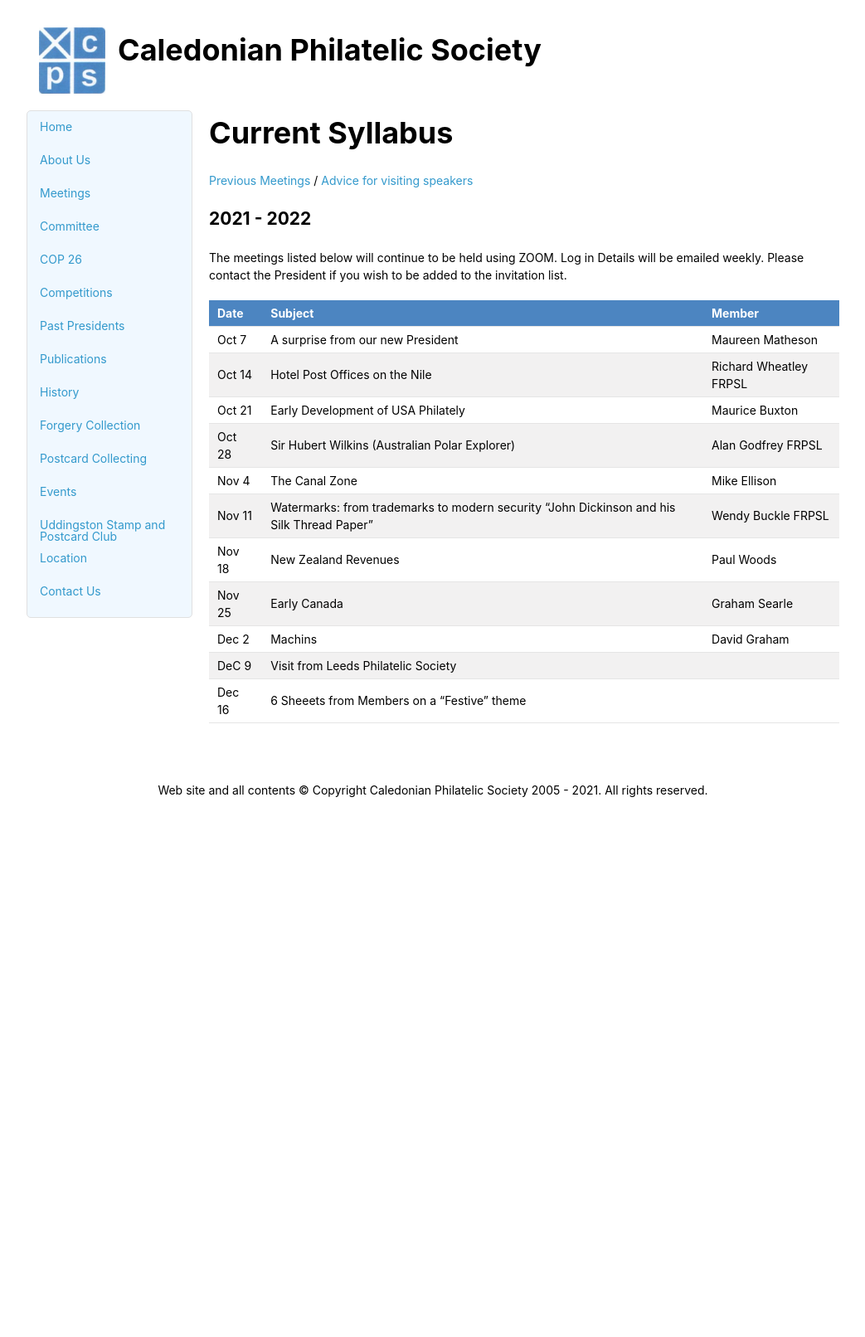
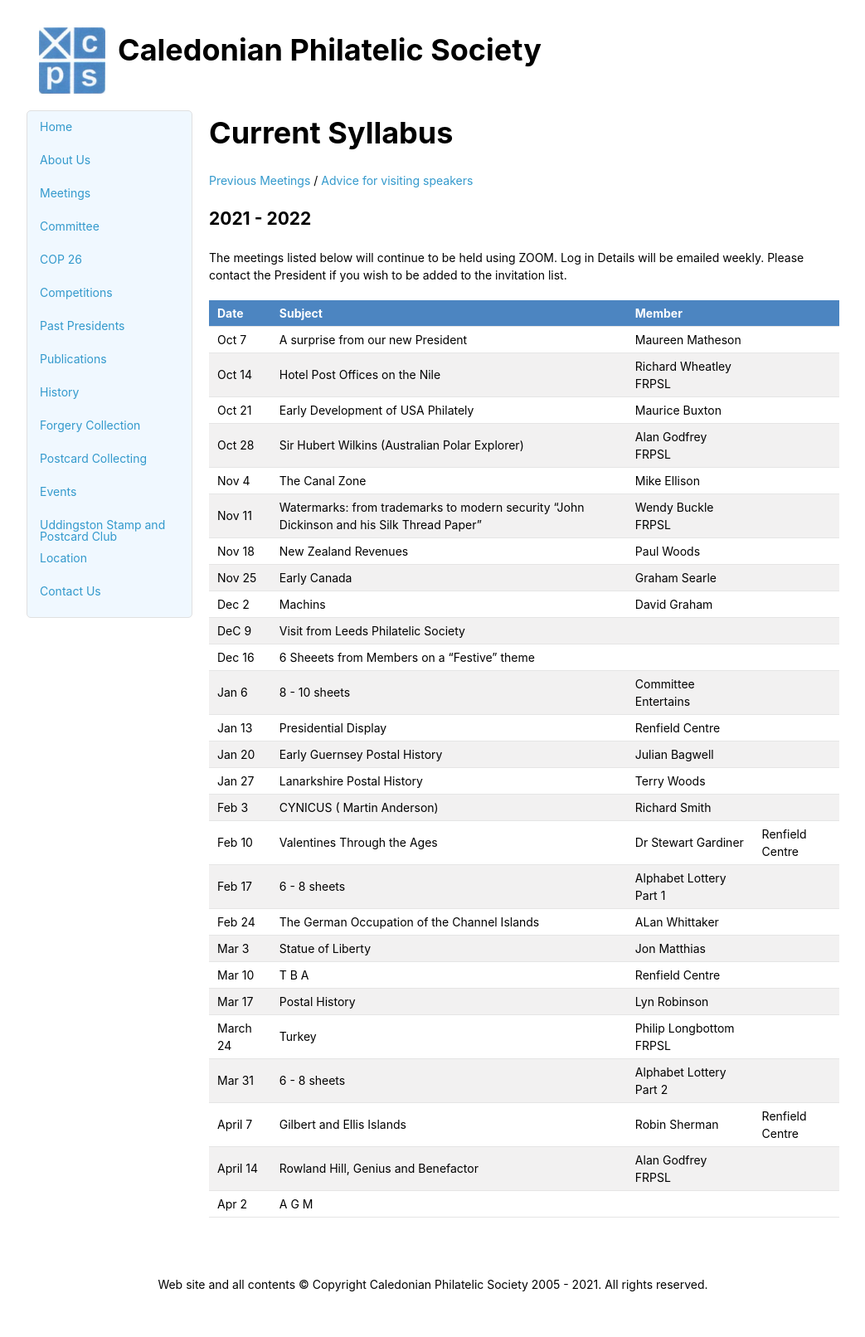
Before and after one commit to astalker/caledonian-stamps, a Jekyll site: the page built from meetings.md, in a window 1280 px wide. Shown: the whole page at 83% size, without its empty margins (118-1161 px from the left). Built offline with Jekyll 4.4.1, drawn with Linux system fonts in a browser that asks for light colours; our own code applies the rules of GitHub Pages for plain Markdown files; before the commit the page ends 1016 px from its top, so only the background shows below that.

Commit message:
2022 Meetings added

```diff
--- a/meetings.md
+++ b/meetings.md
@@ -19,3 +19,19 @@ Nov 25 | Early Canada | Graham Searle
 Dec 2 | Machins | David Graham
 DeC 9 | Visit from Leeds Philatelic Society
 Dec 16 | 6 Sheeets from Members on a "Festive" theme
+Jan 6 | 8 - 10 sheets | Committee Entertains
+Jan 13 | Presidential Display | Renfield Centre
+Jan 20 | Early Guernsey Postal History | Julian Bagwell
+Jan 27 | Lanarkshire Postal History | Terry Woods
+Feb 3 | CYNICUS ( Martin Anderson) | Richard Smith
+Feb 10 | Valentines Through the Ages | Dr Stewart Gardiner | Renfield Centre
+Feb 17 | 6 - 8 sheets | Alphabet Lottery Part 1
+Feb 24 | The German Occupation of the Channel Islands | ALan Whittaker
+Mar 3 | Statue of Liberty | Jon Matthias
+Mar 10 |T B A | Renfield Centre
+Mar 17 | Postal History | Lyn Robinson
+March 24 | Turkey | Philip Longbottom FRPSL
+Mar 31 | 6 - 8 sheets | Alphabet Lottery Part 2
+April 7 | Gilbert and Ellis Islands | Robin Sherman | Renfield Centre
+April 14 | Rowland Hill, Genius and Benefactor | Alan Godfrey FRPSL
+Apr 2 | A G M
```
